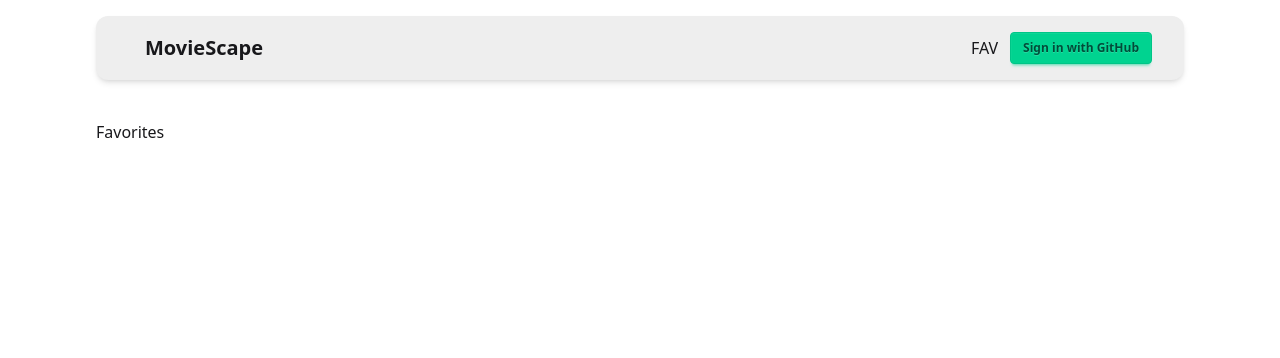
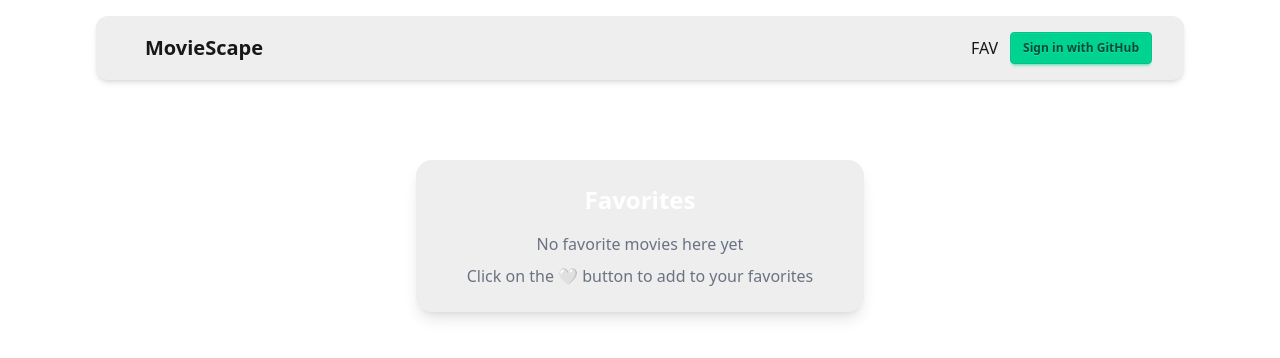
Before and after one commit to siyasjr/ScreenScape, a Next.js app: page /favorites in a window 1280 px wide. Shown: the top 358 px of the page. Built offline with nearby package versions, Linux system fonts and the light colour scheme; no server answers.

Commit message:
added message template for 'no favorites yet '

```diff
--- a/app/favorites/page.tsx
+++ b/app/favorites/page.tsx
@@ -2,7 +2,12 @@ import React from 'react'
 
 const Favorites = () => {
   return (
-    <div> Favorites</div>
+    <div className="max-w-md mx-auto mt-10 p-6 bg-base-300 rounded-2xl shadow-lg text-center">
+  <h1 className="text-2xl font-bold text-white mb-4">Favorites</h1>
+  <p className="text-gray-500 mb-2">No favorite movies here yet</p>
+  <p className="text-gray-500">Click on the 🤍 button to add to your favorites</p>
+</div>
+
   )
 }
 
```
